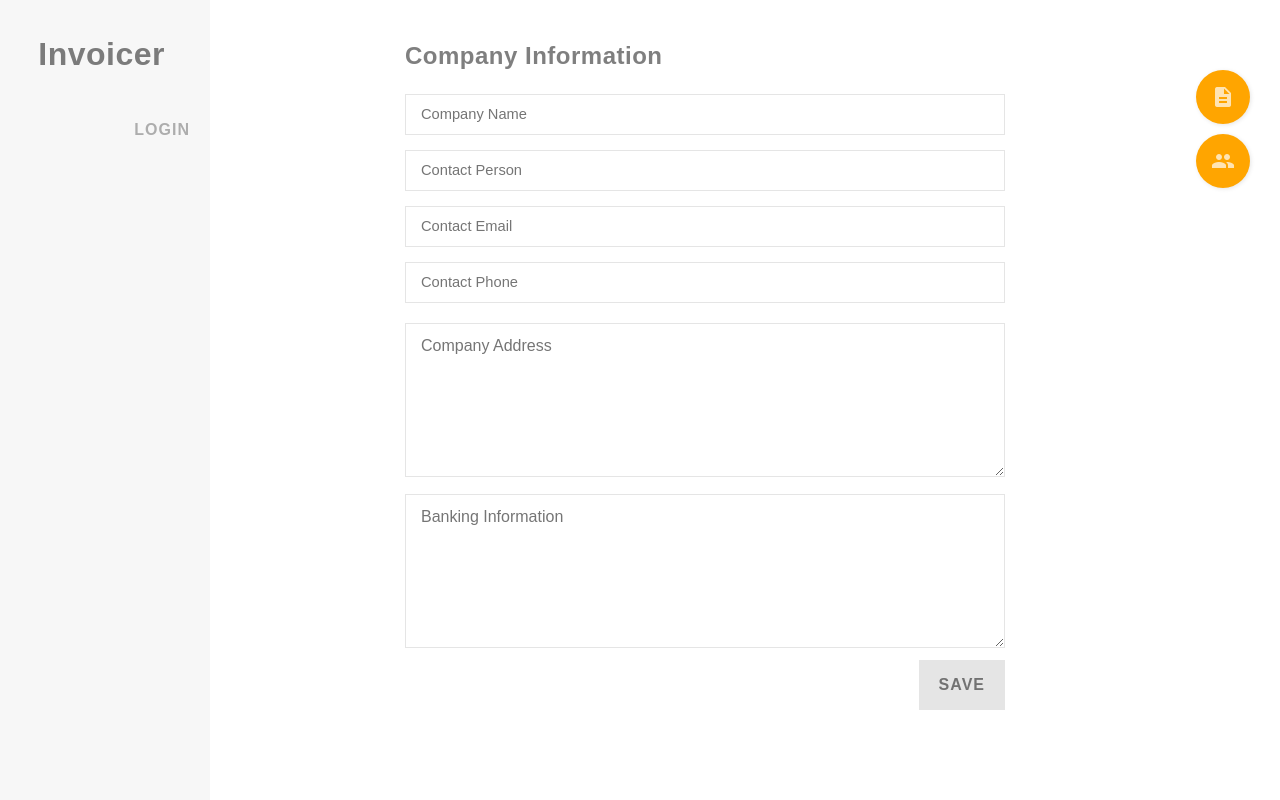
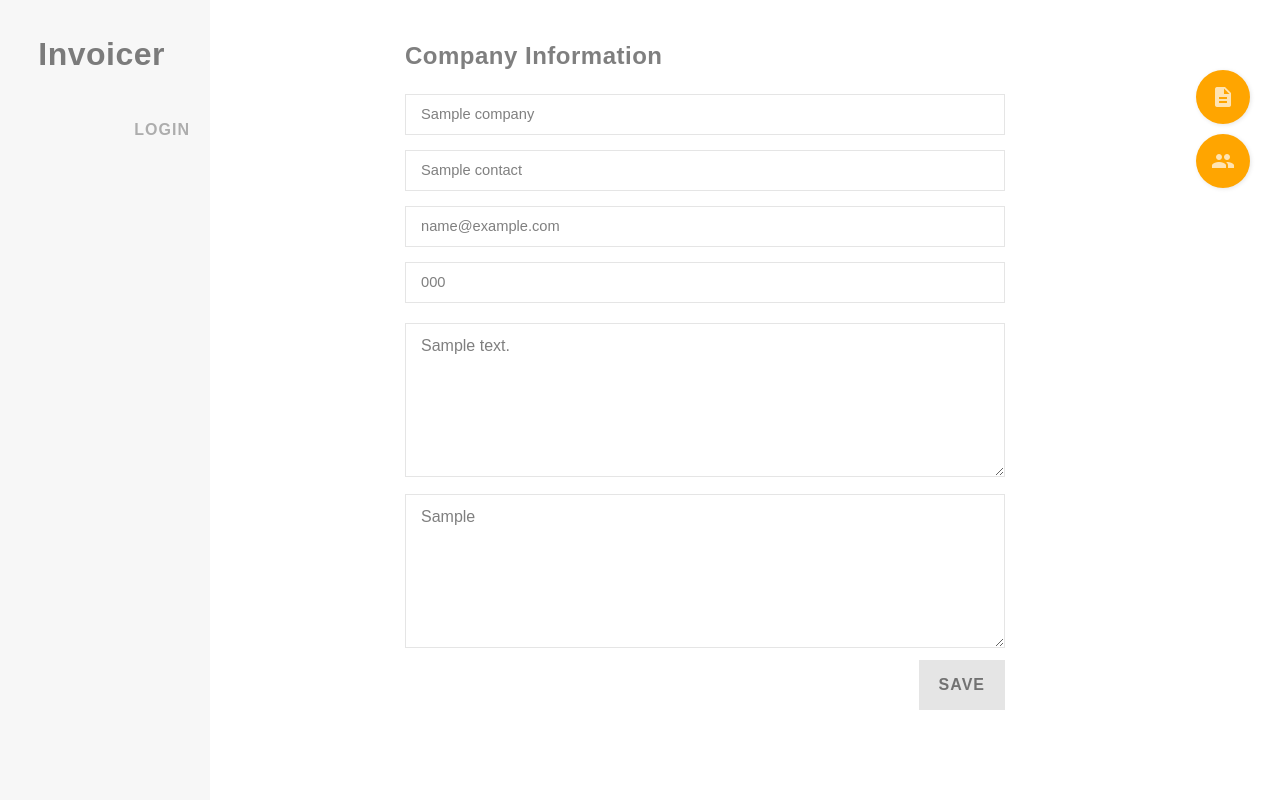
Before and after one commit to ccmdesign-archives/invoice-app, a Python web app: template templates/company.html in a window 1280 px wide. Run offline with Jinja, Linux system fonts and the light colour scheme; the template is opened without the code that fills it: most values are stand-ins (such as "Sample title", 1, 10 or a date in 2020); style sheets or scripts are compiled from the project's sources; some libraries are stand-ins or nearby versions.

Commit message:
Implement company's form

```diff
--- a/templates/company.html
+++ b/templates/company.html
@@ -6,21 +6,20 @@
   <div class="wrapper">
     <div class="main-controls no-print">
       <form method="post" action="{{ url_for('create_invoice') }}"><button type="submit" class="main-controls__button" title="New Invoice"><i>description</i></button></form>
-      <!--<a href="./invoice" class="controls__button" title="New Client"><i>person_add</i></a>-->
       <a href="{{ url_for('clients') }}" class="main-controls__button" title="Client List"><i>people</i></a>
     </div>
 
     <div class="new-company">
-      <form action="{{ url_for('create_client') }}" method="post" class="form">
+      <form method="post" class="form">
         <h2>Company Information</h2>
-        <input type="text" name="client_name" placeholder="Company Name" class="base-field">
-        <input type="text" name="contact_name" placeholder="Contact Person" class="base-field">
-        <input type="text" name="email" placeholder="Contact Email" class="base-field">
-        <input type="text" name="phone" placeholder="Contact Phone" class="base-field">
-        <textarea class="base-field-textarea" name="address" placeholder="Company Address"></textarea>
-        <textarea class="base-field-textarea" name="address" placeholder="Banking Information"></textarea>
+        <input type="text" name="company_name" placeholder="Company Name" class="base-field" value="{{ company.name }}">
+        <input type="text" name="contact_name" placeholder="Contact Person" class="base-field" value="{{ company.contact }}">
+        <input type="text" name="email" placeholder="Contact Email" class="base-field" value="{{ company.email }}">
+        <input type="text" name="phone" placeholder="Contact Phone" class="base-field" value="{{ company.phone }}">
+        <textarea class="base-field-textarea" name="address" placeholder="Company Address" value="{{ company.address }}">{{ company.address }}</textarea>
+        <textarea class="base-field-textarea" name="banking" placeholder="Banking Information" value="{{ company.banking_info }}">{{ company.banking_info }}</textarea>
 
-        <div class="add-gov-registry">
+        <!--<div class="add-gov-registry">
           <h3>Add Government Registries and Trade Taxes</h3>
           <div class="contextual-controls">
             <span class="add-button contextual-controls__button invoice__button" title="Add Registration"><i class=" material-icons">add</i></span>
@@ -35,13 +34,13 @@
               <td><input class="base-field small" name="tax" placeholder="Tax % (i.e. 0.12)" value=""/></td></td>
             </tr>
 
-            {# <tr id="create-tax">
+            <tr id="create-tax">
               <td><input class="name base-field small" name="name" placeholder="Register"/></td>
               <td><input class="base-field small" name="number" placeholder="Number"/></td>
               <td><input class="base-field small" name="tax" placeholder="Tax % (i.e. 0.12)"/></td></td>
-            </tr> #}
+            </tr>
           </table>
-        </div>
+        </div>-->
         <button class="button" type="submit">Save</button>
       </form>
     </div>
--- a/templates/invoice.html
+++ b/templates/invoice.html
@@ -24,9 +24,6 @@
       </div>
 
       <div class="company-info">
-        <div class="contextual-controls no-print">
-          <span class="contextual-controls__button" title="Add Company"><i class="material-icons">add</i></span>
-        </div>
         {% include 'invoice_company.html' %}
       </div>
     </header>
--- a/templates/invoice_client.html
+++ b/templates/invoice_client.html
@@ -2,7 +2,7 @@
   <a href="{{ url_for('clients') }}" target="_blank" class="contextual-controls__button" title="Add Client"><i class="material-icons">add</i></a>
 </div>
 
-<form id="client-form" method="post" action="{{ url_for('edit_invoice_client', invoice_id=invoice.id) }}">
+<form id="client-form" method="post" action="{{ url_for('set_invoice_client', invoice_id=invoice.id) }}">
   <input id="client-id" type="hidden" name="id" value="{{ client.id }}"/>
   <div class="grid-row">
     <div class="grid-full">
```
Also changed, not shown: controllers.py (+32 -5 lines), templates/invoice_company.html (+9 -5 lines).
